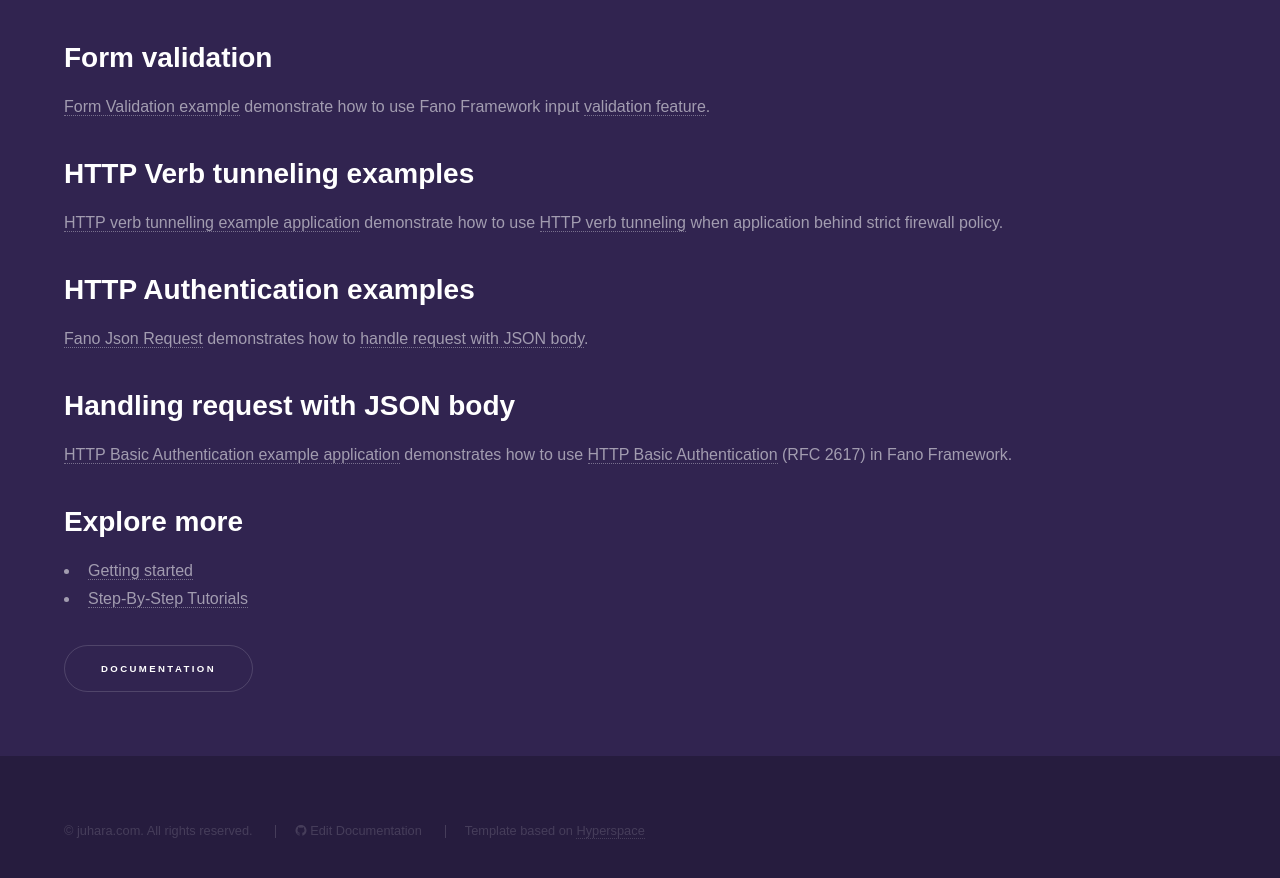
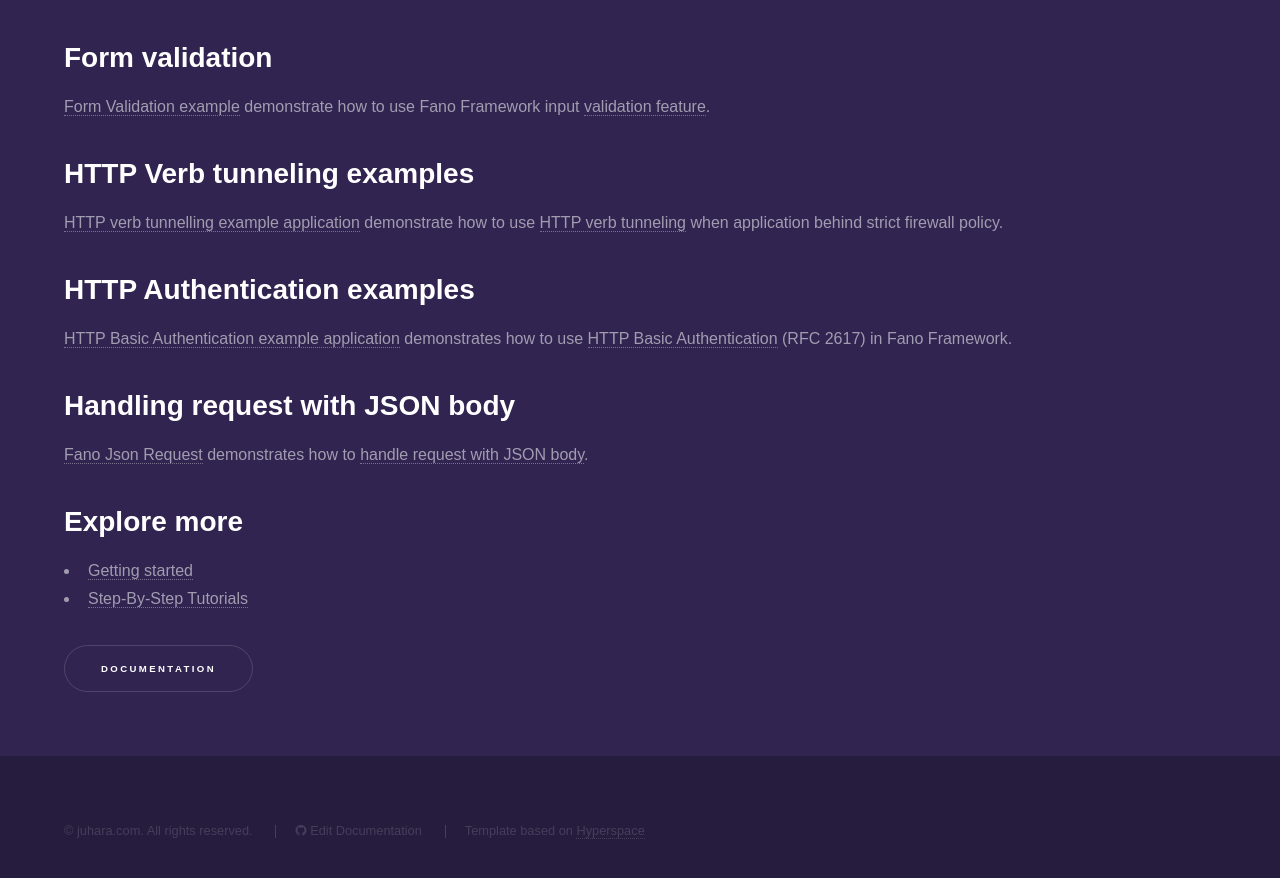
Before and after one commit to fanoframework/fanoframework.github.io, a Jekyll site: the page built from examples/index.md, in a window 1280 px wide and 900 px high, scrolled down 2021 px. Shown: the top 878 px of the window. Built offline with Jekyll 4.4.1, drawn with Linux system fonts in a browser that asks for light colours; our own code applies the rules of GitHub Pages for plain Markdown files.

Commit message:
fix typo

```diff
--- a/examples/index.md
+++ b/examples/index.md
@@ -75,11 +75,11 @@ Following example applications demonstrate how to use session with Fano Framewor
 
 ## HTTP Authentication examples
 
-[Fano Json Request](https://github.com/fanoframework/fano-json-request) demonstrates how to [handle request with JSON body](/working-with-request#handling-request-with-json-body).
+[HTTP Basic Authentication example application](https://github.com/fanoframework/fano-basic-auth) demonstrates how to use [HTTP Basic Authentication](/security/http-authentication) (RFC 2617) in Fano Framework.
 
 ## Handling request with JSON body
 
-[HTTP Basic Authentication example application](https://github.com/fanoframework/fano-basic-auth) demonstrates how to use [HTTP Basic Authentication](/security/http-authentication) (RFC 2617) in Fano Framework.
+[Fano Json Request](https://github.com/fanoframework/fano-json-request) demonstrates how to [handle request with JSON body](/working-with-request#handling-request-with-json-body).
 
 ## Explore more
 
```
